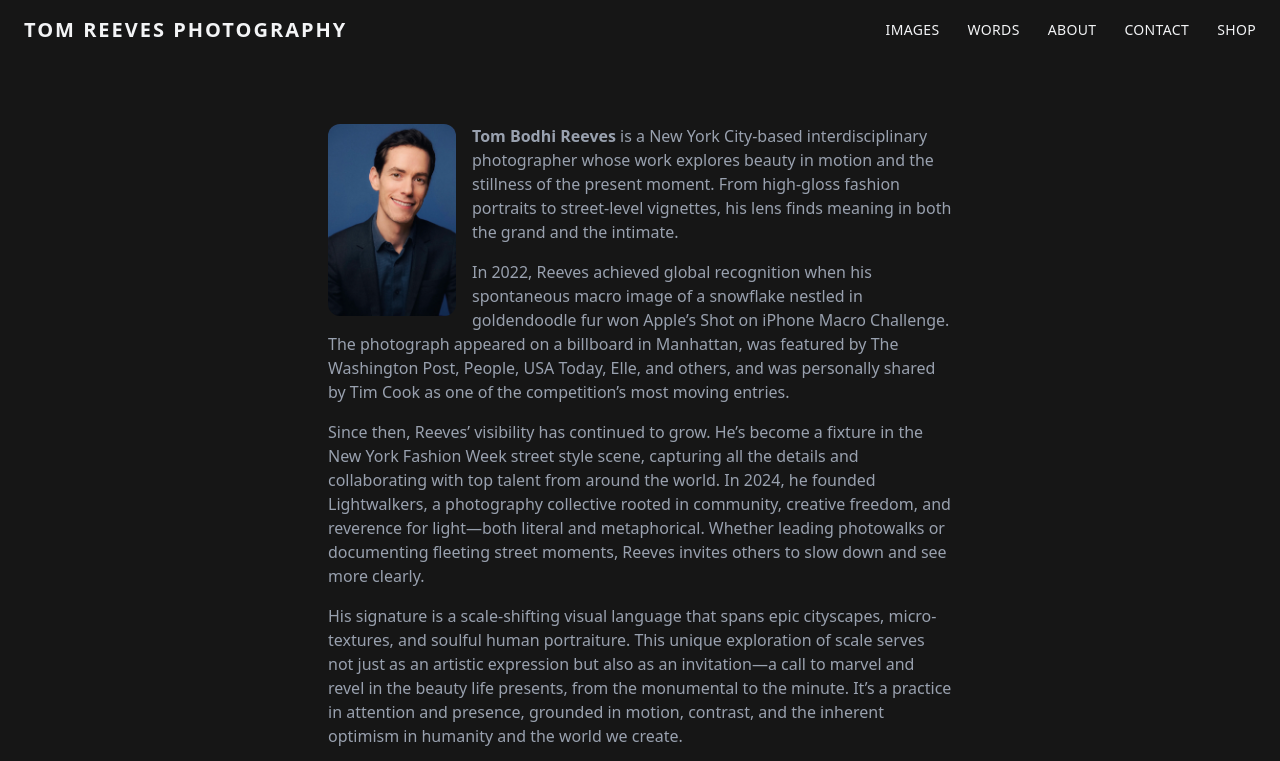
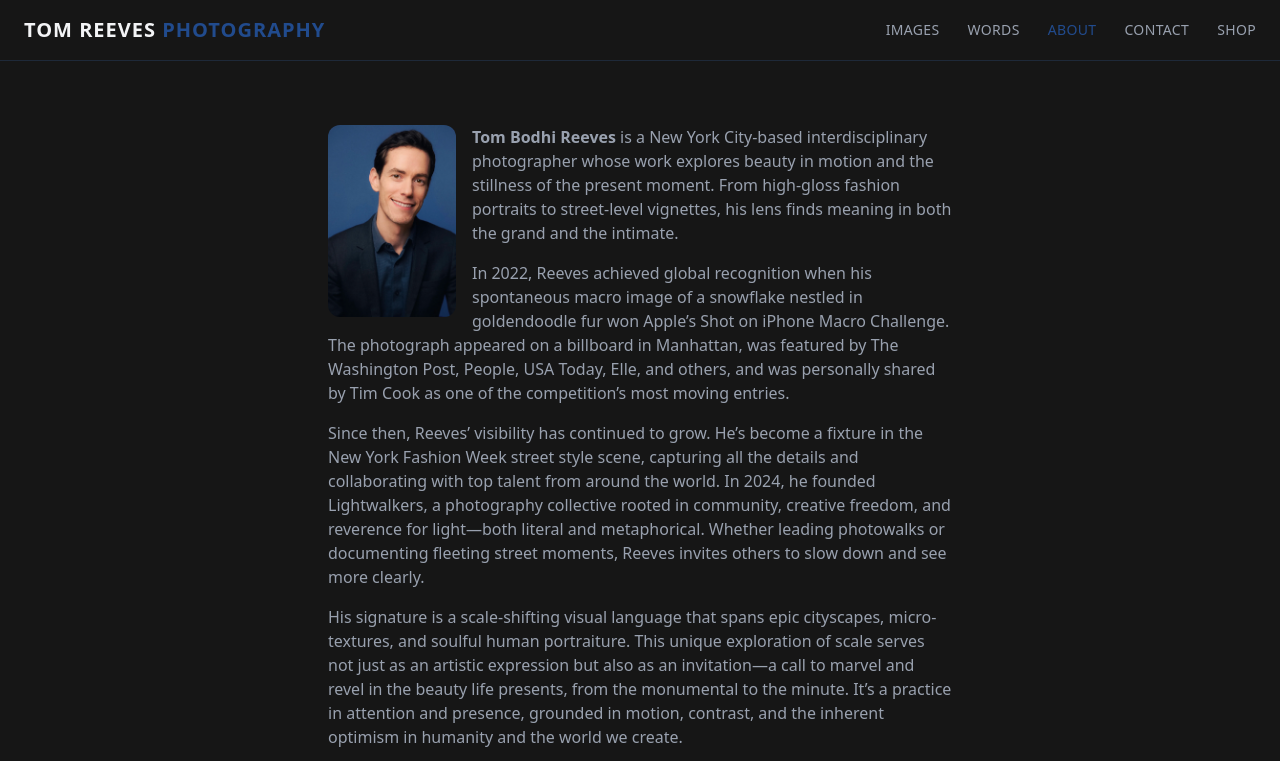
Before and after one commit to InSciTR/tomreevesphoto, an Astro site: page /about in a window 1280 px wide. Shown: the top 761 px of the page. Built offline with nearby package versions, Linux system fonts and the light colour scheme; Astro itself is replaced by a stand-in of ours.

Commit message:
Nav and css refinements

```diff
--- a/src/layouts/BaseLayout.astro
+++ b/src/layouts/BaseLayout.astro
@@ -1,24 +1,40 @@
 ---
 import "../styles/global.css";   // ← activates Tailwind
+const url = Astro.url.pathname;
 ---
 
 <!DOCTYPE html>
-<html lang="en" class="antialiased">
+<html lang="en">
   <head>
     <meta charset="utf-8" />
     <meta name="viewport" content="width=device-width, initial-scale=1" />
     <title>Tom Reeves Photo | {Astro.props.title ?? "Home"}</title>
     <link rel="icon" type="image/svg+xml" href="/favicon.svg" />
   </head>
-  <body class="min-h-screen flex flex-col text-gray-100 bg-[#161616]">
-    <header class="px-6 py-4 flex justify-between items-center">
-      <a href="/" class="text-xl font-bold tracking-widest">TOM REEVES PHOTOGRAPHY</a>
-      <nav class="space-x-6 text-sm uppercase tracking-wide">
-        <a href="/images"   class="hover:text-blue-400">Images</a>
-        <a href="/words"    class="hover:text-blue-400">Words</a>
-        <a href="/about"    class="hover:text-blue-400">About</a>
-        <a href="/contact"  class="hover:text-blue-400">Contact</a>
-        <a href="/shop"     class="hover:text-blue-400">Shop</a>
+  <body class="min-h-screen flex flex-col text-gray-100 bg-[#161616] antialiased">
+    <header class="px-6 py-4 flex justify-between items-center border-b border-gray-800 sticky top-0 z-50 bg-[#161616]">
+      <a href="/" class="text-xl font-bold uppercase tracking-wider">Tom Reeves <span class="text-blue-500/50">Photography</span></a>
+      <nav class="space-x-6 text-sm uppercase tracking-wide text-gray-400">
+        <a href="/images"
+          class={url.startsWith("/images") ? "text-blue-500/50" : "hover:text-blue-500/50"}>
+          Images
+        </a>
+        <a href="/words"
+          class={url.startsWith("/words") ? "text-blue-500/50" : "hover:text-blue-500/50"}>
+          Words
+        </a>
+        <a href="/about"
+          class={url === "/about" ? "text-blue-500/50" : "hover:text-blue-500/50"}>
+          About
+        </a>
+        <a href="/contact"
+          class={url === "/contact" ? "text-blue-500/50" : "hover:text-blue-500/50"}>
+          Contact
+        </a>
+        <a href="/shop"
+          class={url === "/shop" ? "text-blue-500/50" : "hover:text-blue-500/50"}>
+          Shop
+        </a>
       </nav>
     </header>
 
--- a/src/pages/about.astro
+++ b/src/pages/about.astro
@@ -10,7 +10,7 @@ import headshot from "../assets/TR.webp";
       src={headshot}
       alt="Tom Reeves headshot"
       class="float-left mx-auto mr-4 mb-4 rounded-xl w-32 object-cover"
-      width={180}
+      width={320}
       format="webp"
     />
     <p class="text-md text-gray-400 mb-4">
--- a/src/pages/index.astro
+++ b/src/pages/index.astro
@@ -4,7 +4,7 @@ import BaseLayout from "../layouts/BaseLayout.astro";
 <BaseLayout title="Home">
   <!-- • Hero • -->
   <section class="flex flex-col items-center text-center py-24 space-y-6">
-    <h1 class="text-4xl md:text-6xl font-bold tracking-wide drop-shadow-glow">
+    <h1 class="text-6xl font-bold tracking-wide drop-shadow-md">
       NYC PHOTOGRAPHER
     </h1>
     <p class="max-w-xl text-gray-400">
--- a/src/pages/words/index.astro
+++ b/src/pages/words/index.astro
@@ -22,7 +22,7 @@ posts.sort((a, b) => b.data.pubDate.getTime() - a.data.pubDate.getTime());
                 loading="lazy"
               />
             )}
-            <h2 class="text-2xl font-semibold">{data.title}</h2>
+            <h2 class="text-xl font-semibold">{data.title}</h2>
             <p class="text-sm text-gray-400">
               {data.pubDate.toLocaleDateString(undefined, { year: "numeric", month: "short", day: "numeric" })}
             </p>
--- a/src/styles/global.css
+++ b/src/styles/global.css
@@ -4,4 +4,4 @@ body { background-color: #161616; }
 
 footer { color: #848484; }
 
-.essays a { @apply text-blue-500 hover:text-blue-700; }
+/* .essays a { @apply text-blue-500 hover:text-blue-700; } */
```
